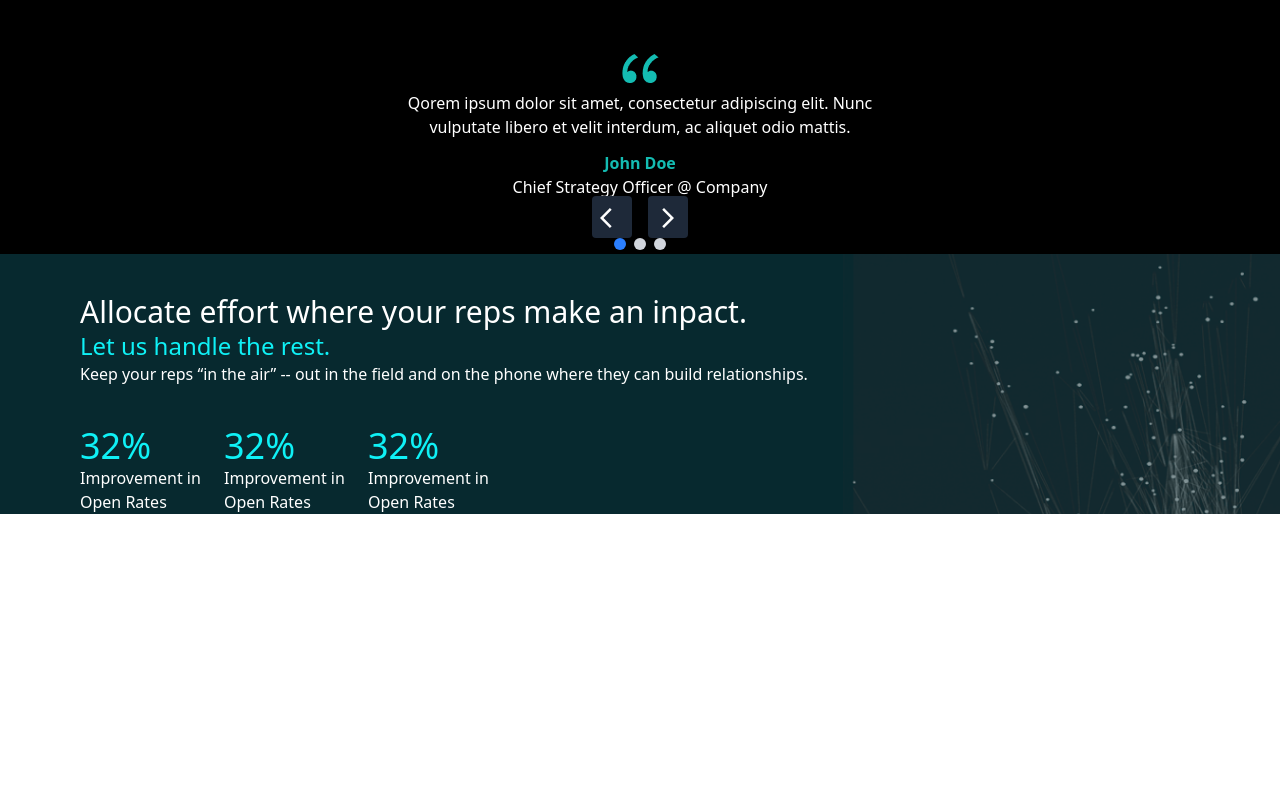
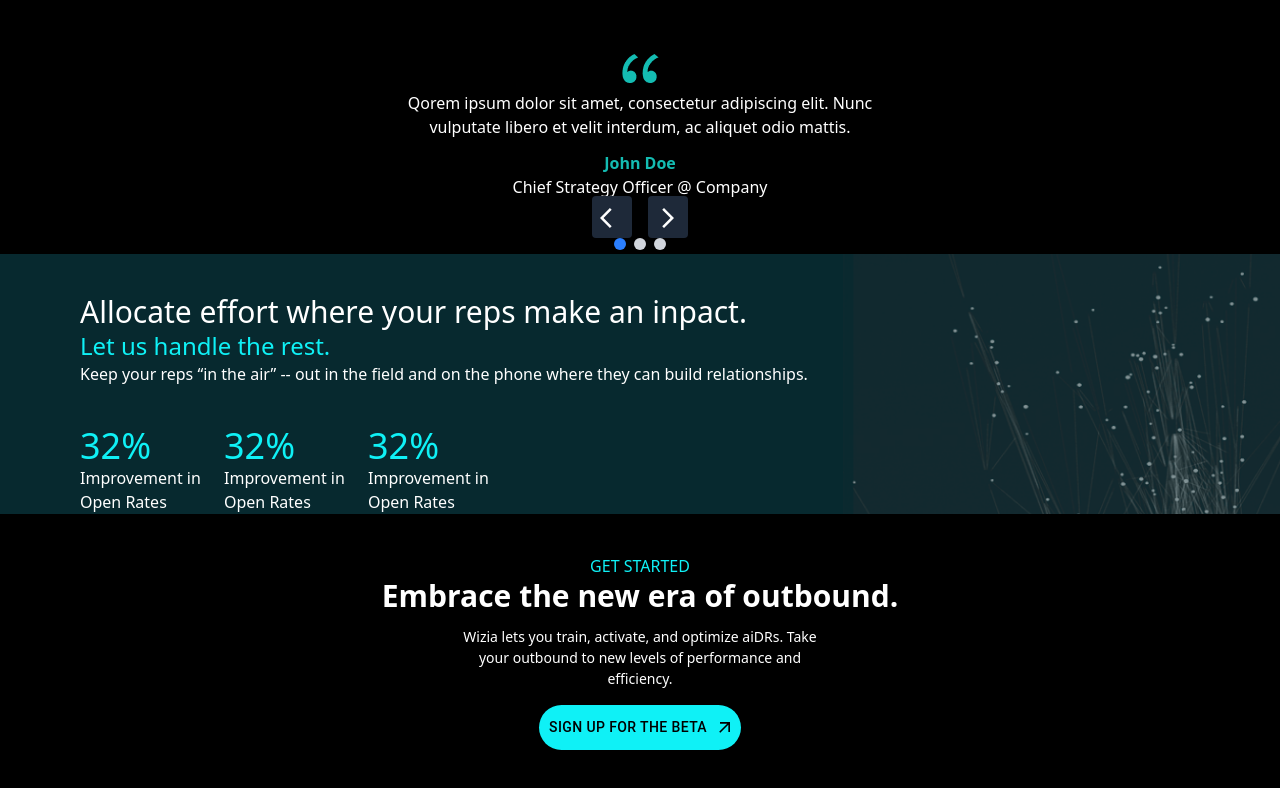
Before and after one commit to Md-Atikul-Islam-420/React-Assignment-1, a React (Vite) app: page / in a window 1280 px wide. Shown: the part 1081-1869 px from the top of the page. Before the commit the page ends 1595 px from the top, so only its background shows below. Built offline with nearby package versions, Linux system fonts and the light colour scheme.

Commit message:
Embrace section done

```diff
--- a/src/App.jsx
+++ b/src/App.jsx
@@ -9,6 +9,7 @@ import Train from './components/Train'
 import Carousel from './components/Carousel'
 import image from "./components/image/reacticon.png";
 import Allocate from './components/Allocate'
+import Embrace from './components/Embrace'
 
 function App() {
 
@@ -45,6 +46,7 @@ function App() {
       </Carousel>
 
       <Allocate/>
+      <Embrace/>
 
     </>
   )
--- /dev/null
+++ b/src/components/Embrace.jsx
@@ -0,0 +1,37 @@
+import Button from '@mui/material/Button';
+import Stack from '@mui/material/Stack';
+import ArrowOutwardIcon from '@mui/icons-material/ArrowOutward';
+
+function Embrace() {
+  return (
+    <>
+      <div className="bg-black text-white text-center pt-10 pb-20">
+        <h1 className="text-[#0FF1F6]">GET STARTED</h1>
+        <h1 className="text-3xl font-bold">Embrace the new era of outbound.</h1>
+        <p className="w-96 mx-auto text-[14px] mt-3">
+          Wizia lets you train, activate, and optimize aiDRs. Take your outbound
+          to new levels of performance and efficiency.
+        </p>
+        <div className='flex justify-center mt-4'>
+          <Stack direction="row" spacing={2}>
+            <Button
+              variant="contained"
+              sx={{
+                marginTop: '10px',
+                backgroundColor: '#0FF1F6',
+                color: 'black',
+                borderRadius: '50px',
+                padding: '10px',
+              }}
+              endIcon={<ArrowOutwardIcon />}
+            >
+              Sign Up for the Beta
+            </Button>
+          </Stack>
+        </div>
+      </div>
+    </>
+  );
+}
+
+export default Embrace;
```
